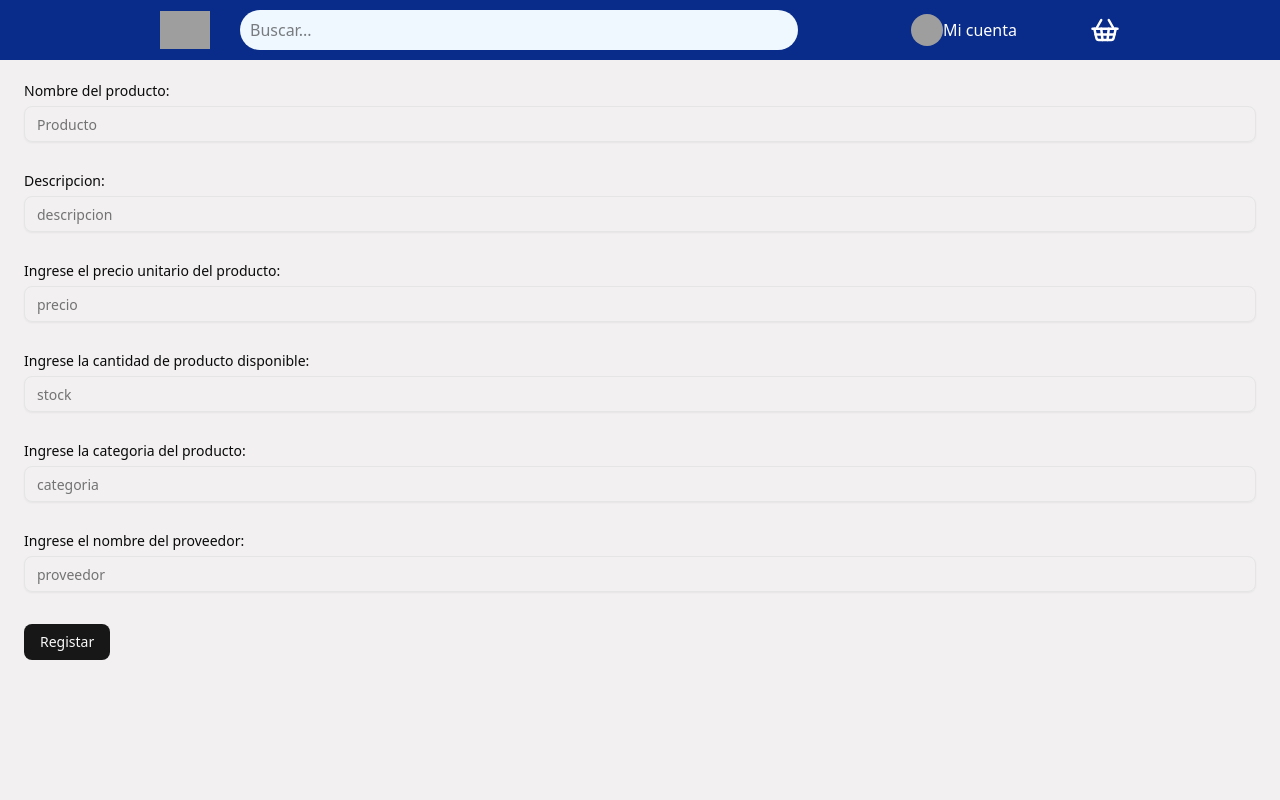
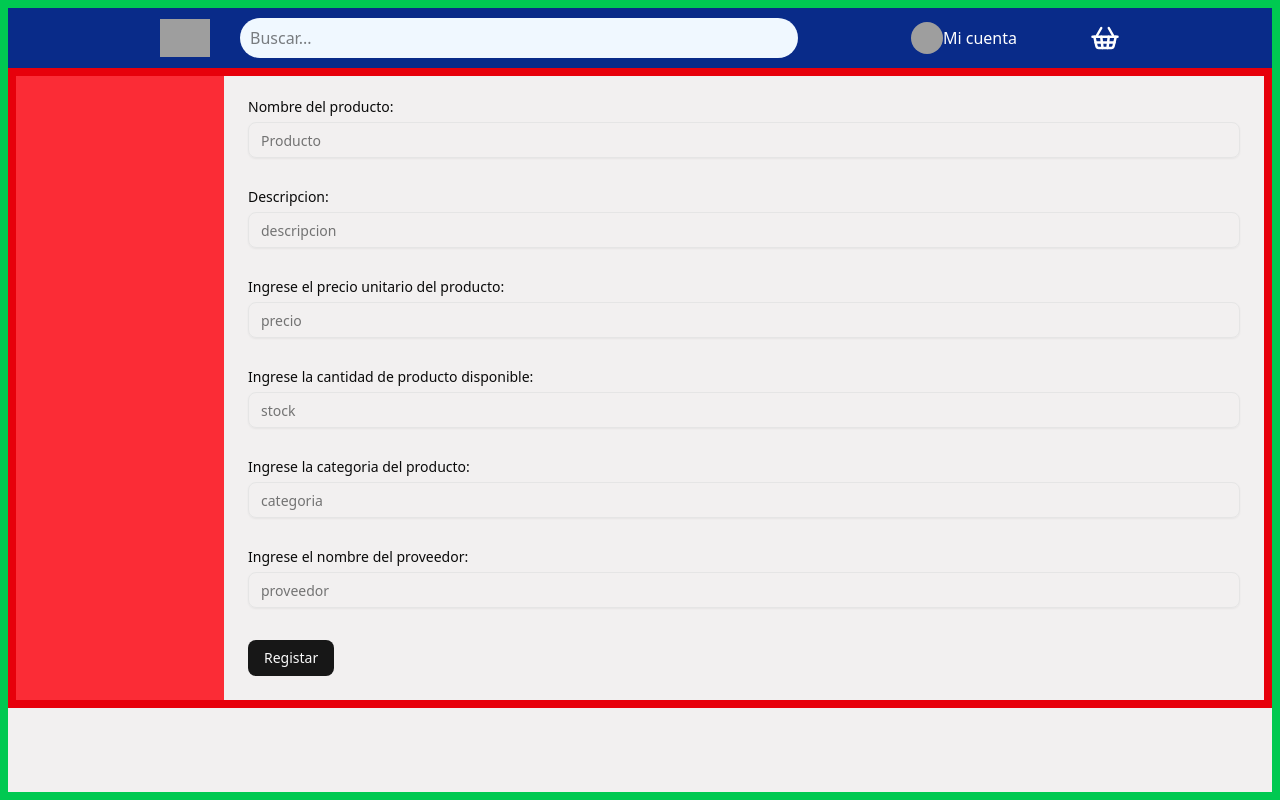
Before and after one commit to Tebolita/SistemaLibreria, a Next.js app in the folder frontend/: page /producto in a window 1280 px wide. Built offline with nearby package versions, Linux system fonts and the light colour scheme; grey boxes are pictures that could not be loaded.

Commit message:
Cambios de formulario productos
Se cambió la vista del formulario

```diff
--- a/frontend/src/app/producto/page.tsx
+++ b/frontend/src/app/producto/page.tsx
@@ -1,7 +1,19 @@
-import { MProducto } from "@/components/MProducto";
+import { MenuPrincipal } from "@/components/MenuPrincipal";
+import { FProducto } from "@/components/FProducto";
 
 export default function productos() {
   return (
-    <MProducto/>
+    <div className="h-screen border-8 border-green-500">
+      <div>
+        <MenuPrincipal/>
+      </div>
+      <div className='flex border-8 border-red-600'>
+        <div className='w-1/6 bg-red-500'></div>
+        <div className='w-5/6 p-6'>
+         <FProducto/>
+        </div>
+      </div>
+    </div>
+
   );
 }
--- a/frontend/src/components/FProducto.tsx
+++ b/frontend/src/components/FProducto.tsx
@@ -37,7 +37,7 @@ const formSchema = z.object({
   }),
 })
 
-export function FPProducto() {
+export function FProducto() {
   // 1. Define your form.
   const form = useForm<z.infer<typeof formSchema>>({
     resolver: zodResolver(formSchema),
--- a/frontend/src/components/MProducto.tsx
+++ b/frontend/src/components/MProducto.tsx
@@ -3,7 +3,7 @@
 import '../../style/MenuPrincipal.css';
 import {Avatar,AvatarFallback,AvatarImage, } from "@/components/ui/avatar"
 import { LucideShoppingBasket } from "lucide-react"
-import { FPProducto } from './FProducto';
+import { FProducto } from './FProducto';
 import { MenuPrincipal } from './MenuPrincipal';
 
 export function MProducto() {
@@ -11,10 +11,17 @@ export function MProducto() {
 
     return (
         <>
-        <MenuPrincipal />
-        <div className='p-6 flex flex-col justify-center'>
+        <div className='h-scree flex flex-col'>
+            <div>
+                <MenuPrincipal />
+            </div>
+            <div className='flex border-8 border-red-600'>
+                <div className='w-1/6 bg-blue-500'></div>
+                <div className='w-5/6 p-6'>
+                    <FProducto ></FProducto>
+                </div>
 
-            <FPProducto></FPProducto>
+            </div>
         </div>
 
         </>
```
